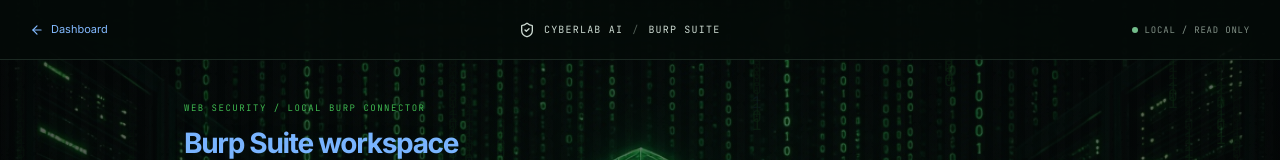
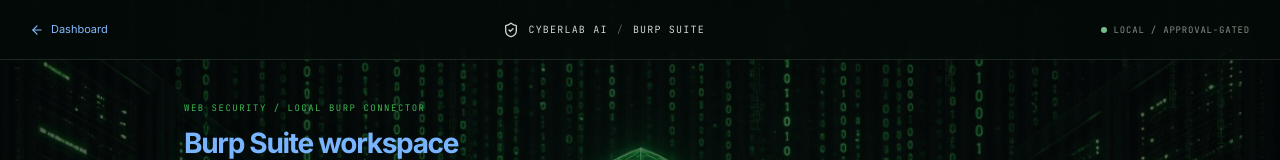
Before and after one commit to abelmiracle377-stack/cyberlab-ai, a Next.js app: page /burp-suite in a window 1280 px wide. Shown: the top 160 px of the page. Built offline with nearby package versions, Linux system fonts and the light colour scheme.

Commit message:
Label Burp workspace as approval-gated active integration

```diff
--- a/app/burp-suite/page.tsx
+++ b/app/burp-suite/page.tsx
@@ -209,7 +209,7 @@ export default function BurpSuitePage() {
     <header className="agent-topbar">
       <Link href="/" className="agent-back"><ArrowLeft size={14}/> Dashboard</Link>
       <div className="agent-brand"><ShieldCheck size={16}/> CYBERLAB AI <span className="agent-top-sep">/</span> BURP SUITE</div>
-      <span className="agent-secure-label"><span/> LOCAL / READ ONLY</span>
+      <span className="agent-secure-label"><span/> LOCAL / APPROVAL-GATED</span>
     </header>
     <section className="agent-main">
       <div className="agent-heading">
```
